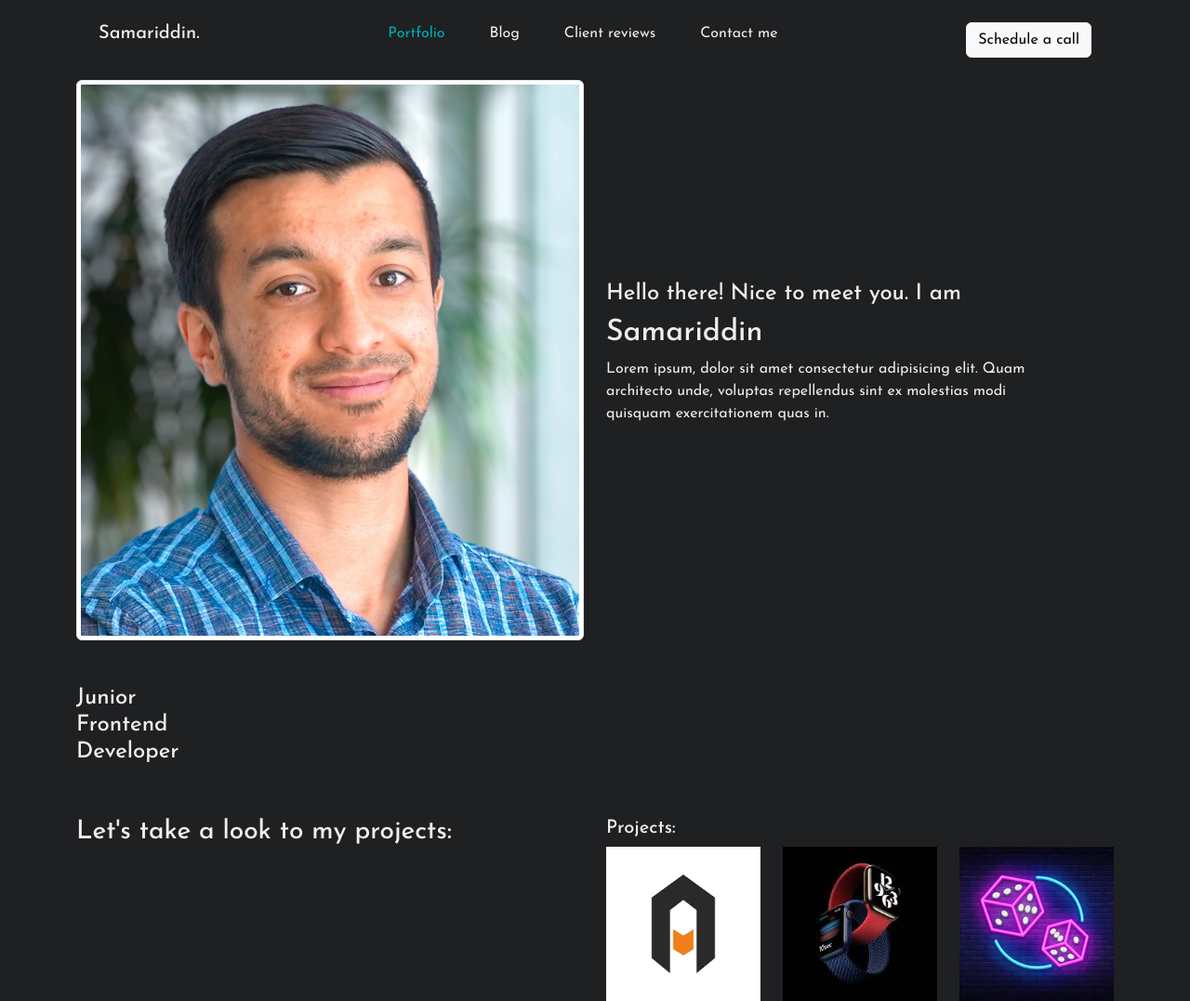
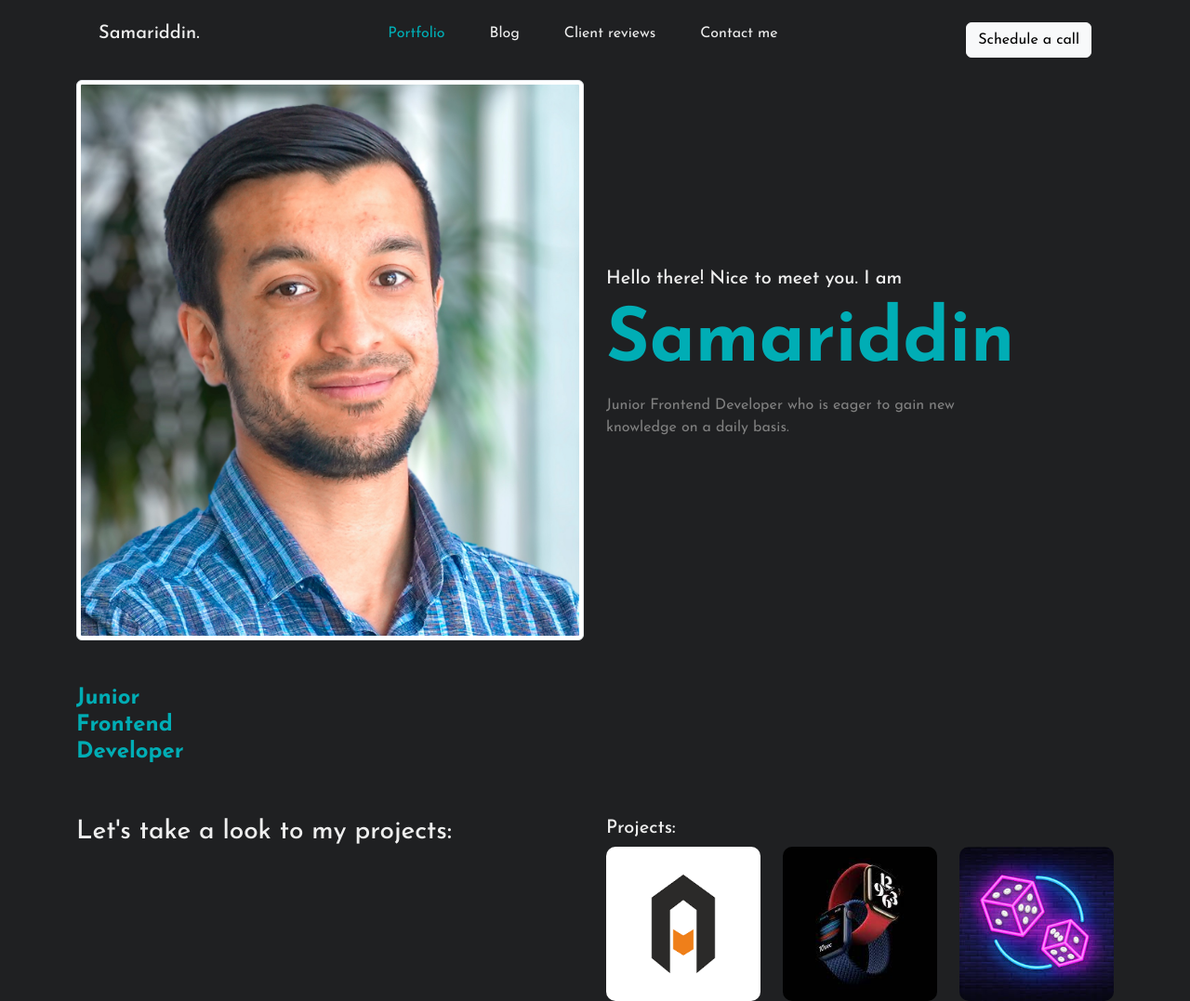
Before and after one commit to Samariddin97/Portfolio, a plain HTML site: page index.html in a window 1280 px wide. Shown: the whole page at 93% size. Drawn offline with Linux system fonts and the light colour scheme.

Commit message:
add styles

```diff
--- a/index.html
+++ b/index.html
@@ -51,14 +51,14 @@
           <img src="images/Alimov Samariddin1.jpg" alt="my picture" class="img-thumbnail">
         </div>
         <div class="col-5 hero__info d-flex flex-column justify-content-center">
-          <h4 class="hero__greeting">
+          <h5 class="hero__greeting">
             Hello there! Nice to meet you. I am
-          </h4>
+          </h5>
           <h2 class="hero__title">
             Samariddin
           </h2>
           <p class="hero__description">
-            Lorem ipsum, dolor sit amet consectetur adipisicing elit. Quam architecto unde, voluptas repellendus sint ex molestias modi quisquam exercitationem quas in.
+            Junior Frontend Developer who is eager to gain new knowledge on a daily basis.
           </p>
         </div>
         <div class="col-1"></div>
@@ -69,7 +69,7 @@
     <div class="sites mt-5">
       <div class="row">
         <div class="col-2">
-          <h4>
+          <h4 class="position">
             Junior Frontend Developer
           </h4>
         </div>
@@ -91,18 +91,18 @@
           </div>
           <div class="row">
             <div class="col-4">
-              <a href="https://main--sas-akademnashr.netlify.app/" target="_blank">
-                <img src="./images/anashr.png" alt="akademnashr logo" class="img-fluid">
+              <a href="https://sas-akademnashr.netlify.app/" target="_blank">
+                <img src="./images/anashr.png" alt="akademnashr logo" class="img-fluid project-pic">
               </a>
             </div>
             <div class="col-4">
-              <a href="https://main--apple-watch-sas.netlify.app/" target="_blank">
-                <img src="./images/awatch.jpg" alt="apple watch image" class="img-fluid">
+              <a href="https://apple-watch-sas.netlify.app/" target="_blank">
+                <img src="./images/awatch.jpg" alt="apple watch image" class="img-fluid project-pic">
               </a>
             </div>
             <div class="col-4">
-              <a href="https://main--sas-dice-game.netlify.app/" target="_blank">
-                <img src="./images/dice1.jpg" alt="dice image" class="img-fluid">
+              <a href="https://sas-dice-game.netlify.app/" target="_blank">
+                <img src="./images/dice1.jpg" alt="dice image" class="img-fluid project-pic">
               </a>
             </div>
           </div>
--- a/style.css
+++ b/style.css
@@ -28,3 +28,30 @@ body {
 }
 
 /* MAIN */
+.hero__title {
+  color: #00ADB5;
+  font-size: 5rem;
+  font-weight: 900;
+}
+
+.hero__description {
+  color: gray;
+}
+
+.position {
+  color: #00ADB5;
+  font-size: 1.5rem;
+  font-weight: 700;
+}
+
+.project-pic {
+  border-radius: 10px;
+  transition: all 0.3s ease-out;
+}
+
+.project-pic:hover {
+  scale: 1.05;
+  box-shadow: 10px -10px 11px 0px rgba(43,155,93,0.76);
+  -webkit-box-shadow: 10px -10px 11px 0px rgba(43,155,93,0.76);
+  -moz-box-shadow: 10px -10px 11px 0px rgba(43,155,93,0.76);
+}
```
